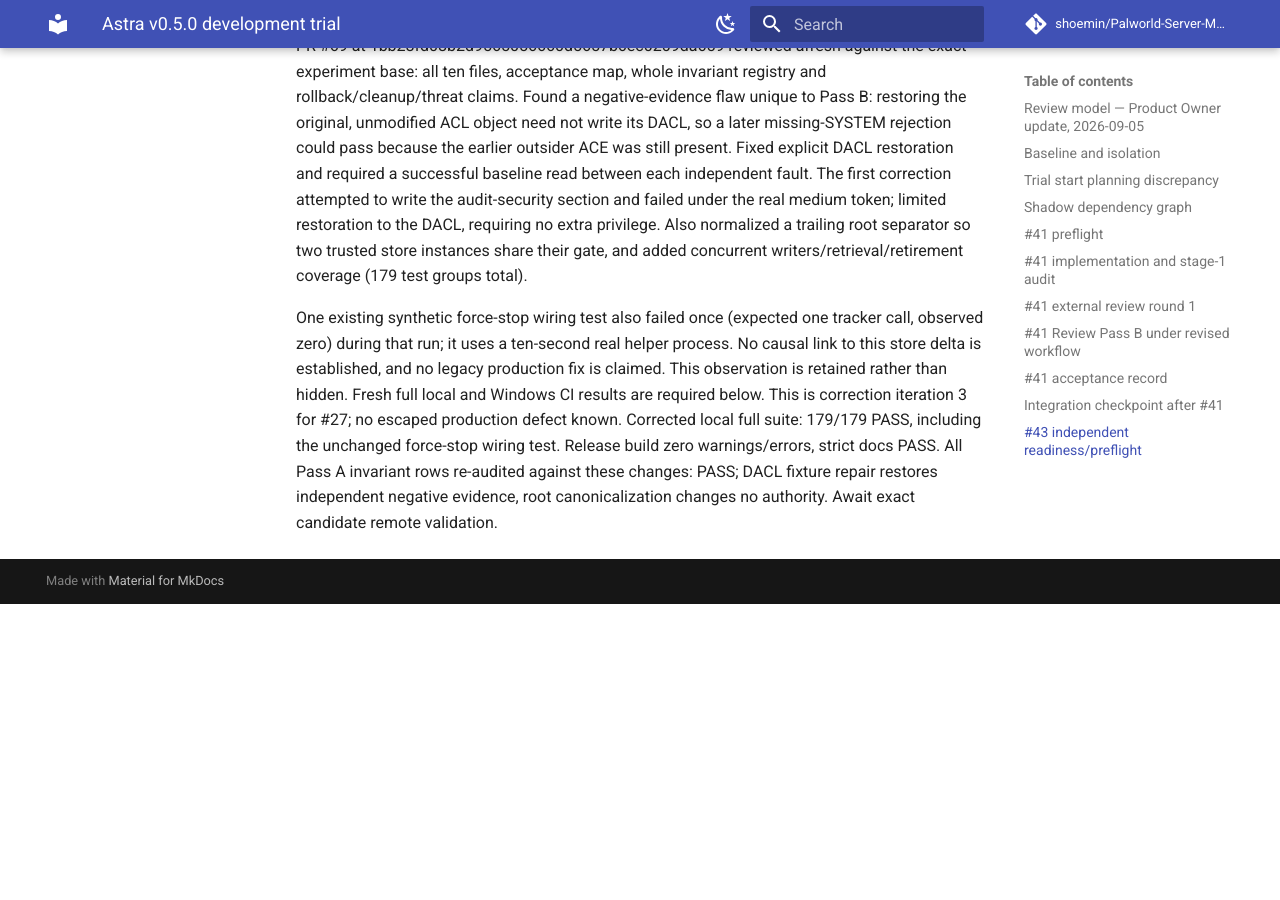
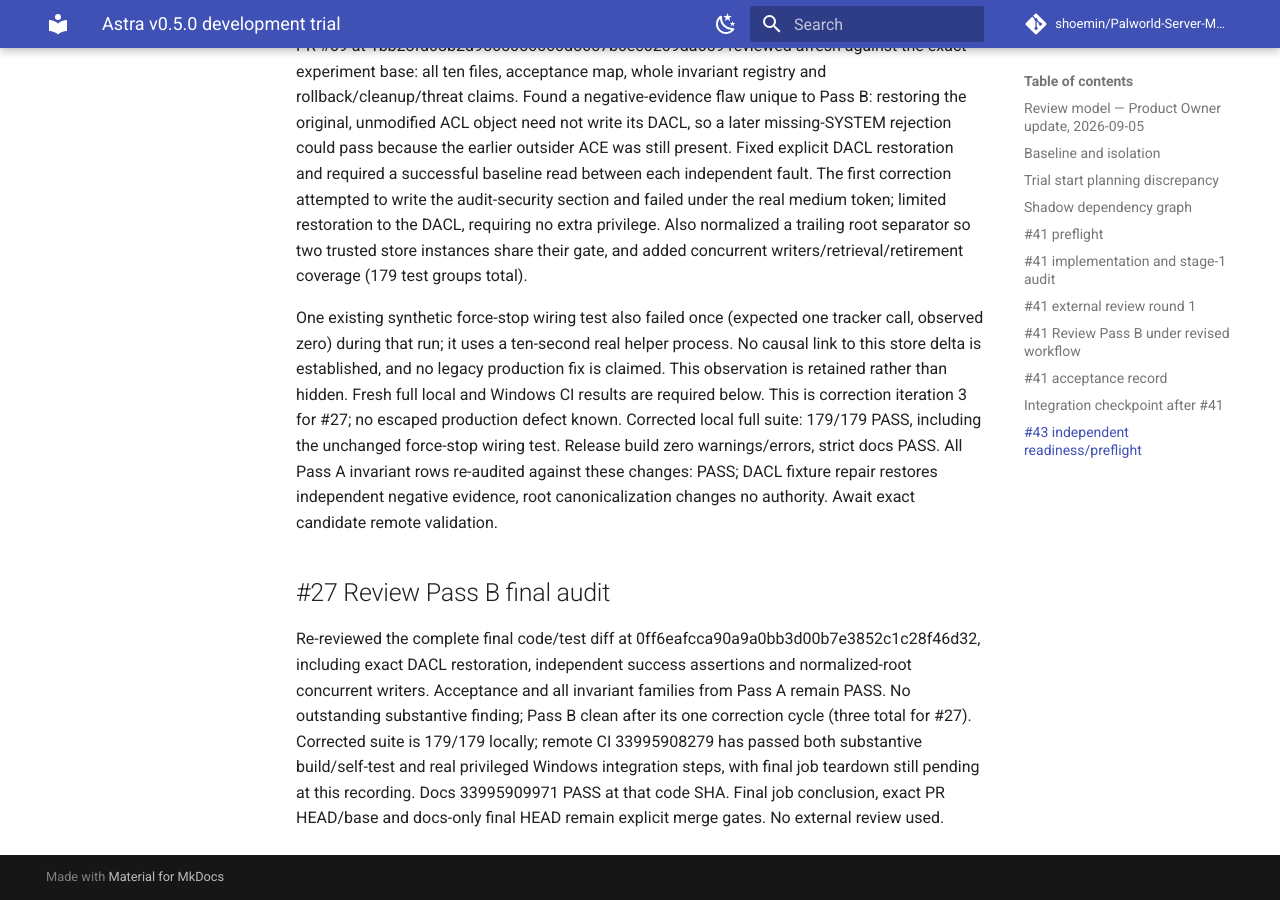
Before and after one commit to shoemin/Palworld-Server-Manager, an MkDocs documentation site: the page built from docs/experiments/astra-v0.5.0-trial.md, in a window 1280 px wide and 900 px high, scrolled down 35377 px. Built offline with MkDocs 1.6.1 and Material for MkDocs 9.7.7, drawn with Linux system fonts in a browser that asks for light colours; comment, search, counter and statistics services are not loaded; before the commit the page ends 35981 px from its top, so only the background shows below that.

Commit message:
docs: record final secure store review and negative evidence

```diff
--- a/docs/experiments/astra-v0.5.0-trial.md
+++ b/docs/experiments/astra-v0.5.0-trial.md
@@ -461,3 +461,7 @@ PR #69 at 1bb28fd08b2d9565056660d5657b6ec0209da659 reviewed afresh against the e
 
 One existing synthetic force-stop wiring test also failed once (expected one tracker call, observed zero) during that run; it uses a ten-second real helper process. No causal link to this store delta is established, and no legacy production fix is claimed. This observation is retained rather than hidden. Fresh full local and Windows CI results are required below. This is correction iteration 3 for #27; no escaped production defect known.
 Corrected local full suite: 179/179 PASS, including the unchanged force-stop wiring test. Release build zero warnings/errors, strict docs PASS. All Pass A invariant rows re-audited against these changes: PASS; DACL fixture repair restores independent negative evidence, root canonicalization changes no authority. Await exact candidate remote validation.
+
+## #27 Review Pass B final audit
+
+Re-reviewed the complete final code/test diff at 0ff6eafcca90a9a0bb3d00b7e3852c1c28f46d32, including exact DACL restoration, independent success assertions and normalized-root concurrent writers. Acceptance and all invariant families from Pass A remain PASS. No outstanding substantive finding; Pass B clean after its one correction cycle (three total for #27). Corrected suite is 179/179 locally; remote CI 33995908279 has passed both substantive build/self-test and real privileged Windows integration steps, with final job teardown still pending at this recording. Docs 33995909971 PASS at that code SHA. Final job conclusion, exact PR HEAD/base and docs-only final HEAD remain explicit merge gates. No external review used.
```
